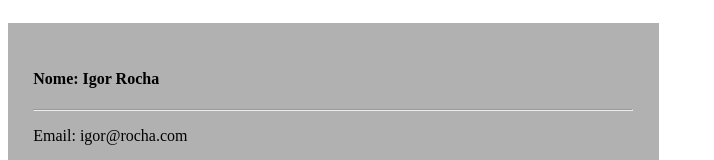
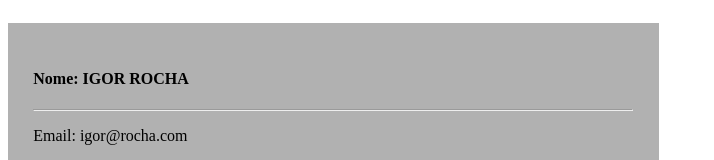
Before and after one commit to igorrochap/Vue.js-course, a Vue app: page / in a window 1280 px wide. Shown: the part 236-396 px from the top of the page, without its empty margins (0-714 px from the left). Built offline with nearby package versions, Linux system fonts and the light colour scheme.

Commit message:
Aula 19 - Filtros

```diff
--- a/src/components/Cliente.vue
+++ b/src/components/Cliente.vue
@@ -1,6 +1,6 @@
 <template>
     <div :class="{'cliente' : !isPremium, 'cliente-premium' : isPremium}">
-        <h4>Nome: {{ cliente.nome }}</h4>
+        <h4>Nome: {{ cliente.nome | nameProcessor}}</h4>
         <hr>
         <p>Email: {{ cliente.email }}</p>
         <!--<p v-show="showAge === true">Idade: {{ cliente.idade }}</p>-->
@@ -42,6 +42,11 @@
             teste: function(){
                 console.log('Teste no dale');
             }
+        },
+        filters: {
+            nameProcessor: function(value){
+                return value.toUpperCase();
+            }
         }
     }
 </script>
```
